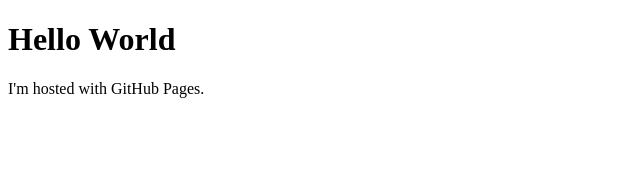
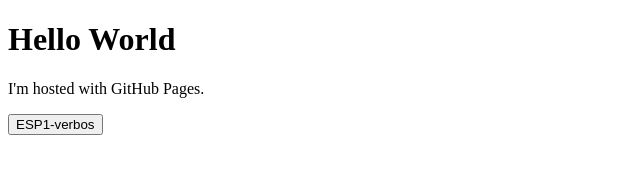
Before and after one commit to muchres/muchres.github.io, a plain HTML site: page index.html in a window 1280 px wide. Shown: the whole page, without its empty margins (0-640 px from the left). Drawn offline with Linux system fonts and the light colour scheme.

Commit message:
Update index.html

```diff
--- a/index.html
+++ b/index.html
@@ -3,5 +3,8 @@
 <body>
 <h1>Hello World</h1>
 <p>I'm hosted with GitHub Pages.</p>
+<button onclick="location.href='es1.html'" type="button">
+    ESP1-verbos
+</button>
 </body>
 </html>
```
